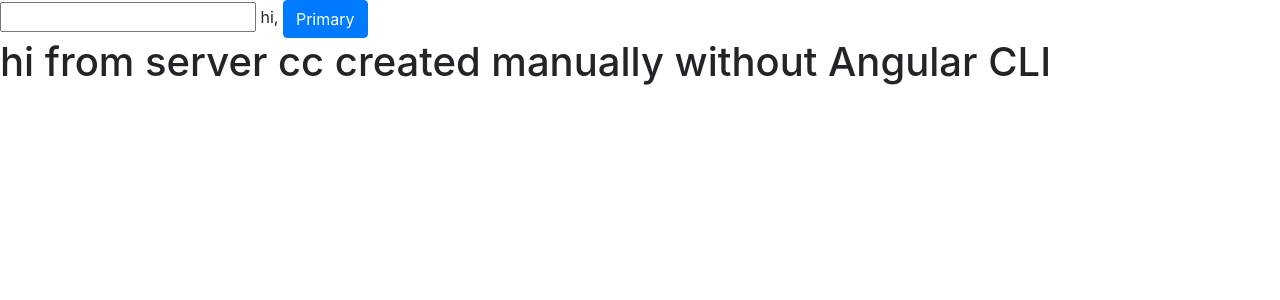
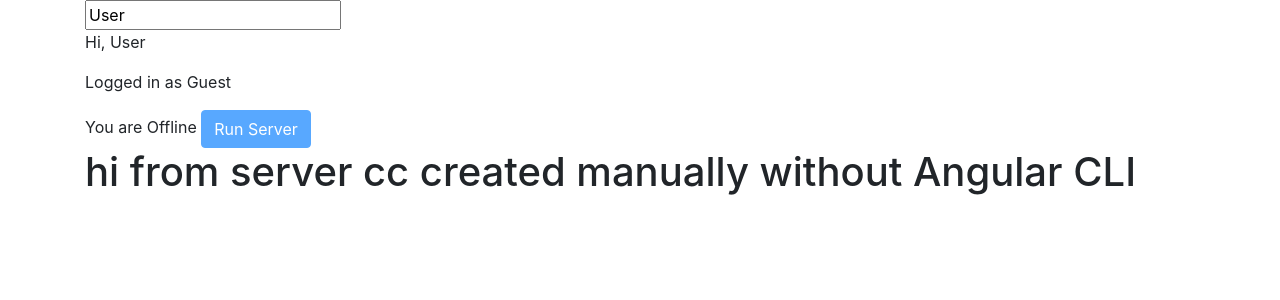
Before and after one commit to shijoshaji/angCRUD_2023, an Angular app: page / in a window 1280 px wide. Shown: the top 300 px of the page. Built offline with nearby package versions, Linux system fonts and the light colour scheme.

Commit message:
refactor

```diff
--- a/src/app/app.component.html
+++ b/src/app/app.component.html
@@ -1,8 +1,24 @@
-<input type="text" name="" id="" [(ngModel)]="title">
-hi, {{title}}
+<div class="container">
+
+    <!-- property binding -->
+    <input type="text" name="" id="" [(ngModel)]="title" placeholder="Enter your name">
+
+    <!-- string interpolation -->
+    <p>
+        Hi, {{title}}
+    </p>
+    <p>
+        Logged in as {{title.toLowerCase()=='admin'?'Admin':'Guest'}}
+
+    </p>
+
+    You are {{getStatus()}}
 
 
-<button type="button" class="btn btn-primary" (click)="sendAlert()">Primary</button>
 
 
-<app-servercc></app-servercc>
+    <button type="button" class="btn btn-primary" (click)="sendAlert()" [disabled]="!serverStatus">Run Server</button>
+
+
+    <app-servercc></app-servercc>
+</div>
--- a/src/app/app.component.ts
+++ b/src/app/app.component.ts
@@ -6,9 +6,26 @@
   styleUrls: ['./app.component.scss']
 })
 export class AppComponent {
-  title = '';
+  title = 'User';
+  serverStatus = false;
 
-  sendAlert(){
-    alert('great')
+  constructor() {
+    setTimeout(() => {
+      this.serverStatus = true;
+    }, 6000);
+
   }
+
+  getStatus() {
+    return this.serverStatus ? 'Online' : 'Offline';
+  }
+
+
+
+  sendAlert() {
+    alert('SErver Up');
+  }
+
+
+
 }
```
Also changed, not shown: src/app/serverCC/servercc.component.ts (+0 -15 lines), devNotes.txt.
